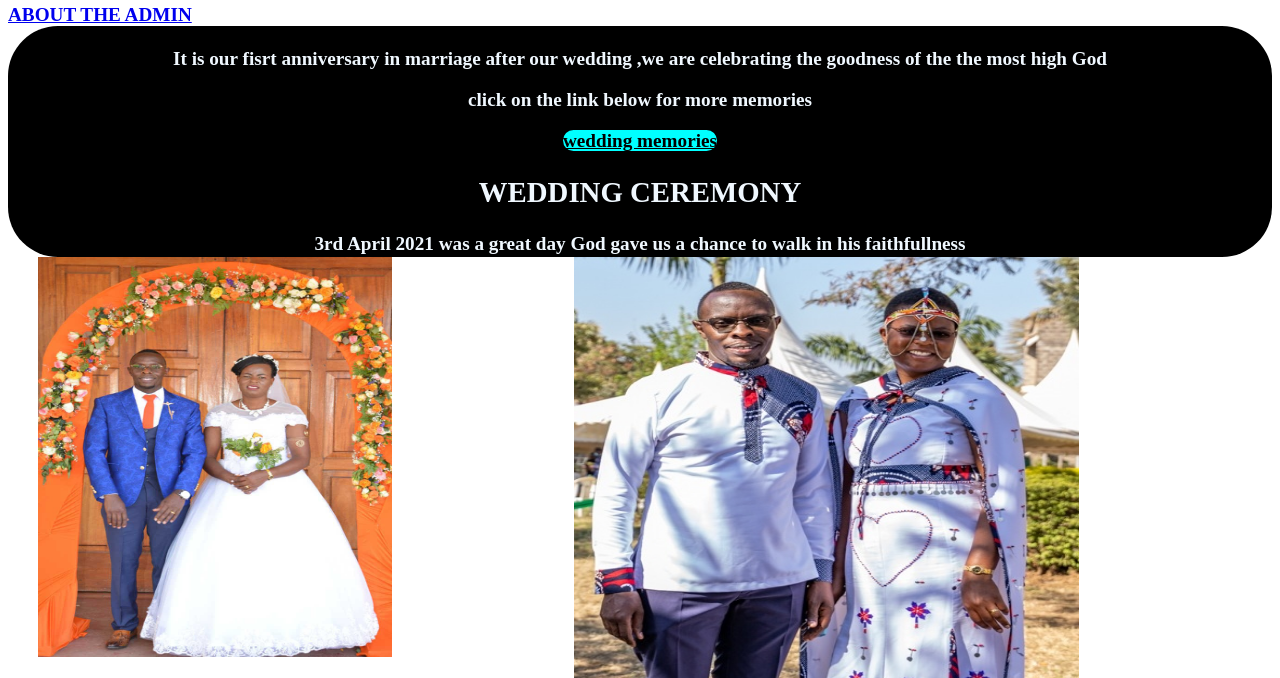
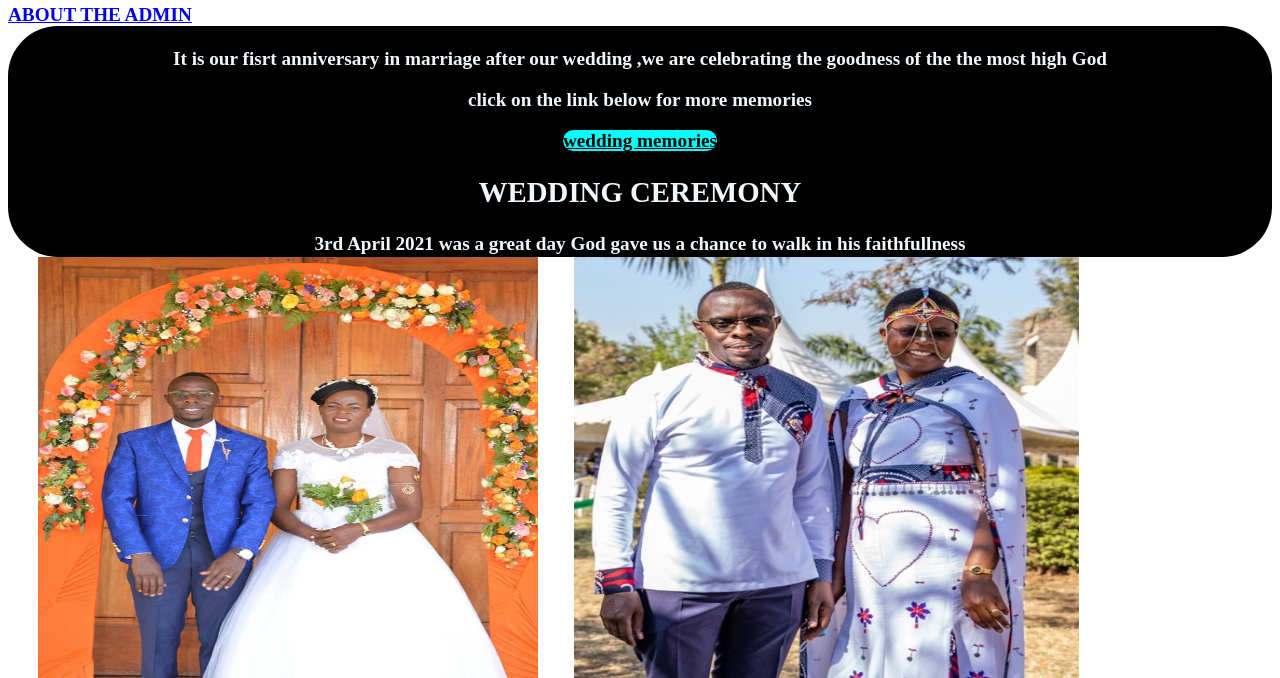
Before and after one commit to jamesmbaria1234/zippy-project, a plain HTML site: page index.html in a window 1280 px wide. Shown: the part 91-769 px from the top of the page. Drawn offline with Linux system fonts and the light colour scheme.

Commit message:
Update index.html

```diff
--- a/index.html
+++ b/index.html
@@ -19,7 +19,7 @@ color: black;" href="anniversary.html">wedding memories</a>
   <p1> 3rd April 2021 was a great day God gave us a chance to walk in his faithfullness </p1>
 </div>
   <div class="column">
-  <img  width="70%" height="400px" src="IMG-20220314-WA0008.jpg" alt="Zippy & Francis">
+  <img  width="500PX" height="500px" src="IMG-20220314-WA0008.jpg" alt="Zippy & Francis">
   <p>Its a great journey of love we have walked together for the last one year in marriage.
      <b>Happy 1st anniversary to us</b>
   </p>
```
